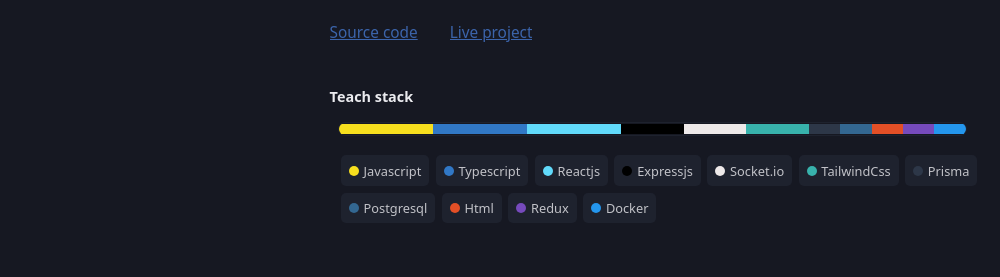
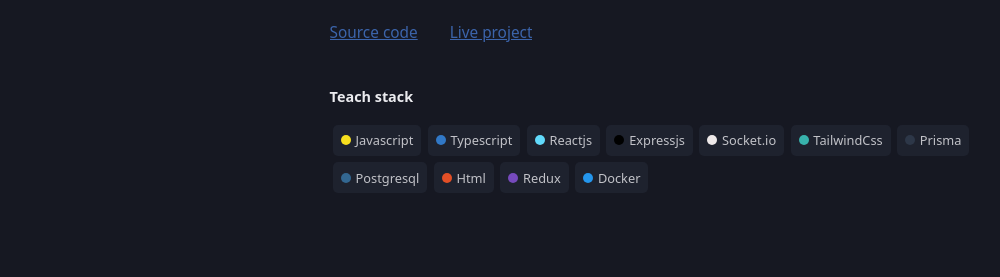
Before and after one commit to Igie-dev/portfolio, a React (Vite) app: page / in a window 1280 px wide. Shown: the part 2000-2277 px from the top of the page, without its empty margins (128-1128 px from the left). Built offline with nearby package versions, Linux system fonts and the light colour scheme.

Commit message:
techstack used bar remove

```diff
--- a/src/pages/landingPage/portfolio/components/ProjectWrapper.tsx
+++ b/src/pages/landingPage/portfolio/components/ProjectWrapper.tsx
@@ -32,19 +32,6 @@
           </div>
           <div className="tech_stact_wrapper">
             <span>Teach stack</span>
-            <div className="tech_stack_used_bar">
-              {project.techStack.map((tech, i) => {
-                return (
-                  <span
-                    key={i}
-                    data-tech={tech.name}
-                    style={{
-                      width: `${tech.percentUsed}%`,
-                    }}
-                  />
-                );
-              })}
-            </div>
             <div className="tech_stack_list">
               {project.techStack.map((tech, i) => {
                 return (
--- a/src/pages/landingPage/portfolio/components/_projectListStyles.scss
+++ b/src/pages/landingPage/portfolio/components/_projectListStyles.scss
@@ -100,68 +100,12 @@
                         font-weight: 800;
                         font-size: clamp(0.7rem, 5vw, 0.9rem);
                     }
-                    .tech_stack_used_bar {
-                        margin-top: 1rem;
-                        width: 95%;
-                        margin-left: 0.5rem;
-                        height: 0.9rem;
-                        display: flex;
-                        flex-direction: row;
-                        align-items: center;
-                        justify-content: center;
-                        border-radius: 2rem;
-                        padding: 1px 0;
-                        overflow: hidden;
-                        @include themed() {
-                            border: 1px solid t($pr);
-                        }
-                        span {
-                            height: 100%;
-                        }
-                        span[data-tech="Javascript"] {
-                            background-color: $javascript;
-                        }
-                        span[data-tech="Html"] {
-                            background-color: $html;
-                        }
-                        span[data-tech="Reactjs"] {
-                            background-color: $react;
-                        }
-                        span[data-tech="Tailwindcss"] {
-                            background-color: $tailwindcss;
-                        }
-
-                        span[data-tech="Expressjs"] {
-                            background-color: $expressjs;
-                        }
-                        span[data-tech="Redux"] {
-                            background-color: $redux;
-                        }
-                        span[data-tech="Docker"] {
-                            background-color: $docker;
-                        }
-                        span[data-tech="Socket.io"] {
-                            background-color: $socketIo;
-                        }
-                        span[data-tech="Prisma"] {
-                            background-color: $prisma;
-                        }
-                        span[data-tech="Postgresql"] {
-                            background-color: $postgresql;
-                        }
-                        span[data-tech="Typescript"] {
-                            background-color: $typescript;
-                        }
-                        span[data-tech="TailwindCss"] {
-                            background-color: $tailwindcss;
-                        }
-                    }
                     .tech_stack_list {
                         width: 100%;
-                        margin-left: 0.5rem;
                         margin-top: 1rem;
                         display: flex;
                         flex-wrap: wrap;
+                        justify-content: start;
                         div {
                             display: flex;
                             align-items: center !important;
@@ -188,6 +132,9 @@
                             }
                             span[data-tech="Reactjs"] {
                                 background-color: $react;
+                            }
+                            span[data-tech="Nextjs"] {
+                                background-color: $expressjs;
                             }
                             span[data-tech="Tailwindcss"] {
                                 background-color: $tailwindcss;
```
